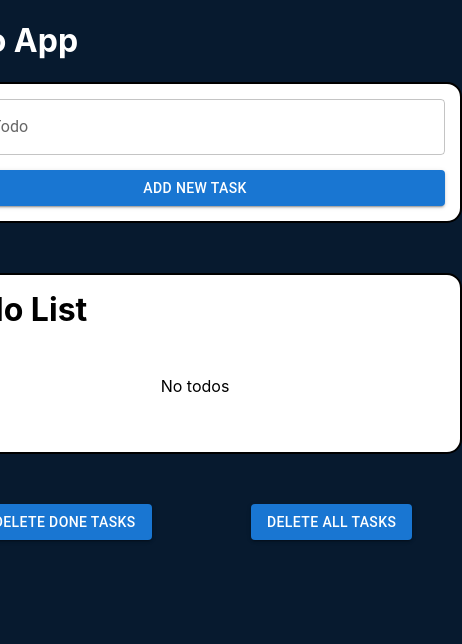
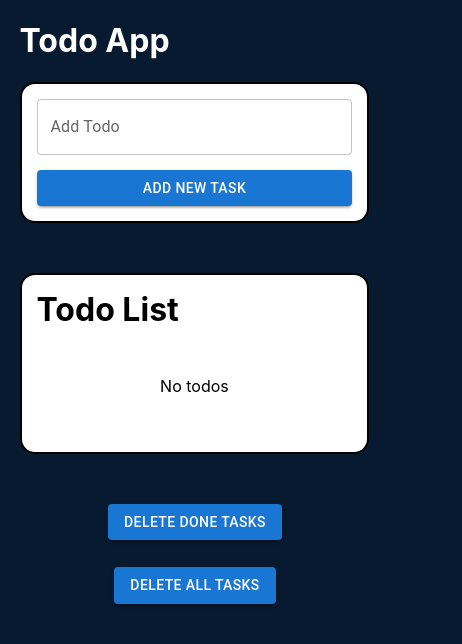
Before and after one commit to soupy96/react-todo, a React (Create React App) app: page / in a window 390 px wide. Shown: the top 644 px of the page, 462 px wide, since content can reach past the window. Built offline with nearby package versions, Linux system fonts and the light colour scheme.

Commit message:
CHORE making it mobile friendly

```diff
--- a/src/components/DeleteButts.js
+++ b/src/components/DeleteButts.js
@@ -4,6 +4,7 @@ import styled from 'styled-components';
 import TodoContext from '../store/todo-context';
 import DeleteAllTasks from './DeleteAllTasks';
 import DeleteDoneTasks from './DeleteDoneTasks';
+import { DeleteButtBox } from './ReusableCss';
 
 const DeleteButts = () => {
   const todoCtx = useContext(TodoContext);
@@ -28,11 +29,4 @@ const DeleteButts = () => {
   );
 };
 
-const DeleteButtBox = styled.div`
-  width: 100%;
-  display: flex;
-  justify-content: space-around;
-  align-items: center;
-`;
-
 export default DeleteButts;
--- a/src/components/ReusableCss.js
+++ b/src/components/ReusableCss.js
@@ -7,6 +7,10 @@ export const MainBox = styled.div`
   background-color: #ffffff;
   margin-bottom: 50px;
   width: 500px;
+
+  @media only screen and (max-width: 600px) {
+    width: 90%;
+  }
 `;
 
 export const WhiteH1 = styled.h1`
@@ -35,3 +39,17 @@ export const EditForm = styled.form`
   justify-content: space-between;
   align-items: center;
 `;
+
+export const DeleteButtBox = styled.div`
+  width: 100%;
+  display: flex;
+  justify-content: space-around;
+  align-items: center;
+
+  @media only screen and (max-width: 600px) {
+    height: 100px;
+    flex-direction: column;
+    justify-content: space-between;
+    align-items: center;
+  }
+`;
--- a/src/index.css
+++ b/src/index.css
@@ -15,3 +15,9 @@ body {
 ul {
   padding: 0;
 }
+
+@media only screen and (max-width: 600px) {
+  #root {
+    width: 90%;
+  }
+}
```
